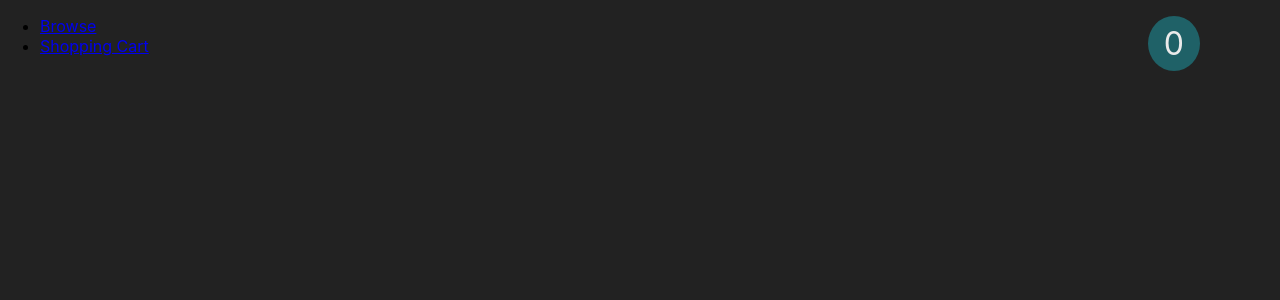
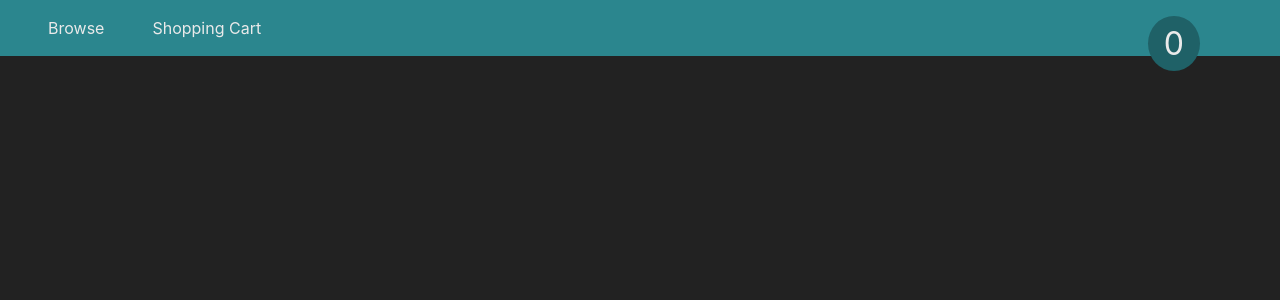
Before and after one commit to Tyby84/shopping-cart, a React (Create React App) app: page /cart in a window 1280 px wide. Shown: the top 300 px of the page. Built offline with nearby package versions, Linux system fonts and the light colour scheme.

Commit message:
Refactoring, header style

```diff
--- a/src/App.js
+++ b/src/App.js
@@ -1,6 +1,5 @@
 import React, { Component } from 'react';
 import { BrowserRouter as Router, Route} from "react-router-dom";
-import { connect } from 'react-redux';
 
 import InCart from './components/product/incart';
 import Header from './components/header/header';
@@ -25,11 +24,6 @@ class App extends Component {
   }
 }
 
-const mapStateToProps = state => {
-	return {
 
-		addedProduct: state.cartItems
-	}
-}
 
-export default connect(mapStateToProps)(App);
+export default App;
--- a/src/components/header/header.js
+++ b/src/components/header/header.js
@@ -1,14 +1,15 @@
 import React from 'react';
 import { Link } from "react-router-dom";
+import './header.scss';
 
 const Header = props => {
 	return (
 
 			<div>
-				<nav>
-				<ul>
-				<li><Link to="/">Browse</Link></li>
-				<li><Link to="/cart">Shopping Cart</Link></li>
+				<nav className="navigation">
+				<ul className="navigation__ul">
+				<li className="navigation__li"><Link to="/">Browse</Link></li>
+				<li className="navigation__li"><Link to="/cart">Shopping Cart</Link></li>
 				</ul>
 				</nav>
 
--- /dev/null
+++ b/src/components/header/header.scss
@@ -0,0 +1,30 @@
+@import '../product/css/variables';
+
+.navigation{
+	display: flex;
+	background-color: lighten($main,10%);
+	height: 3.5rem;
+	&__ul{
+		list-style: none;
+		display: flex;
+		flex-direction: row;
+	}
+
+	&__li{
+		margin-right: 2rem;
+		display: flex;
+		align-items: center;
+	}
+
+	&__li a{
+		transition: background .4s;
+		padding: .5rem;
+		text-decoration: none;
+		color: $text;
+		border-radius: 10px;
+		&:hover,
+		&:active{
+			background-color: $main;
+		}
+	}
+}
```
